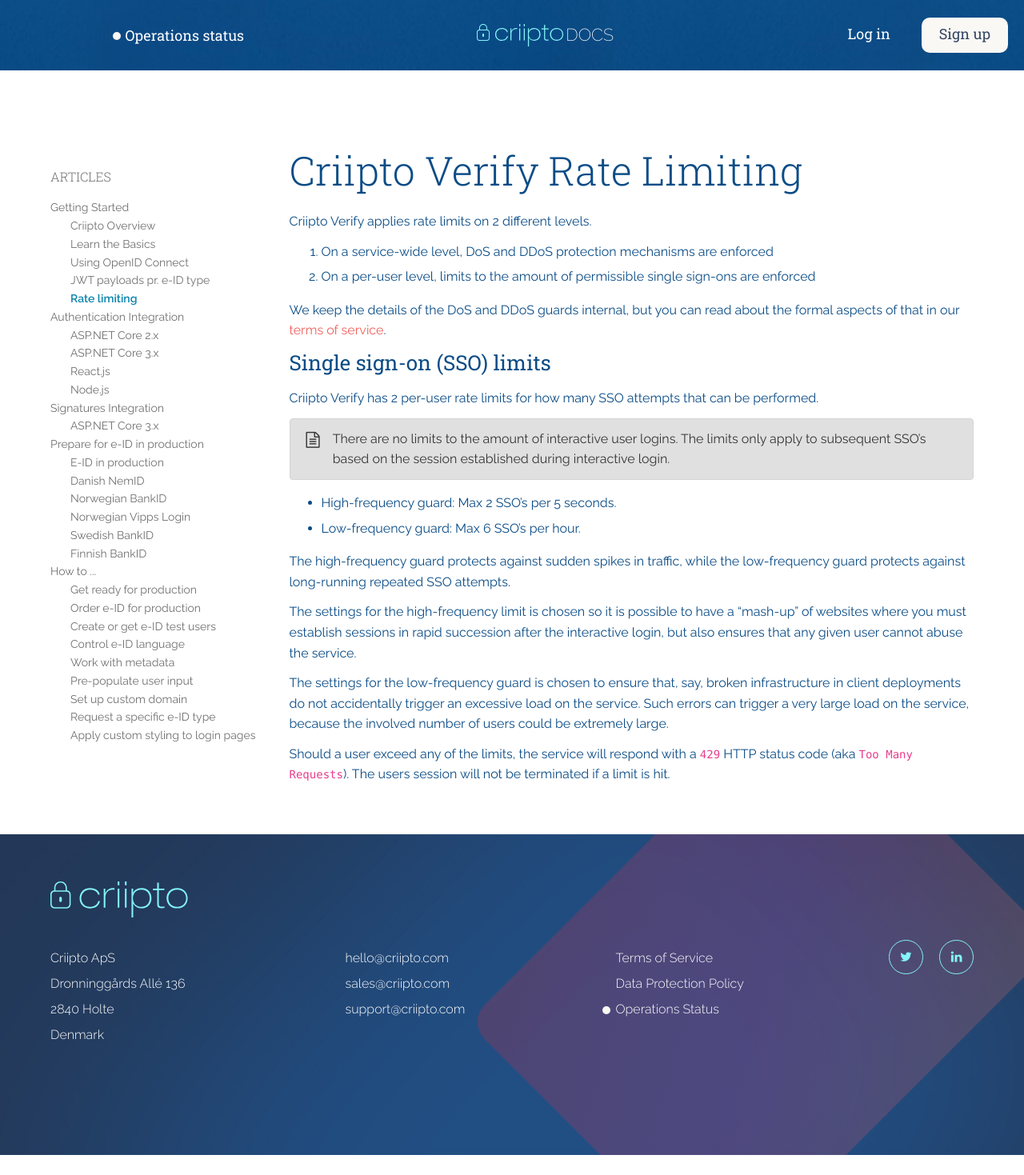
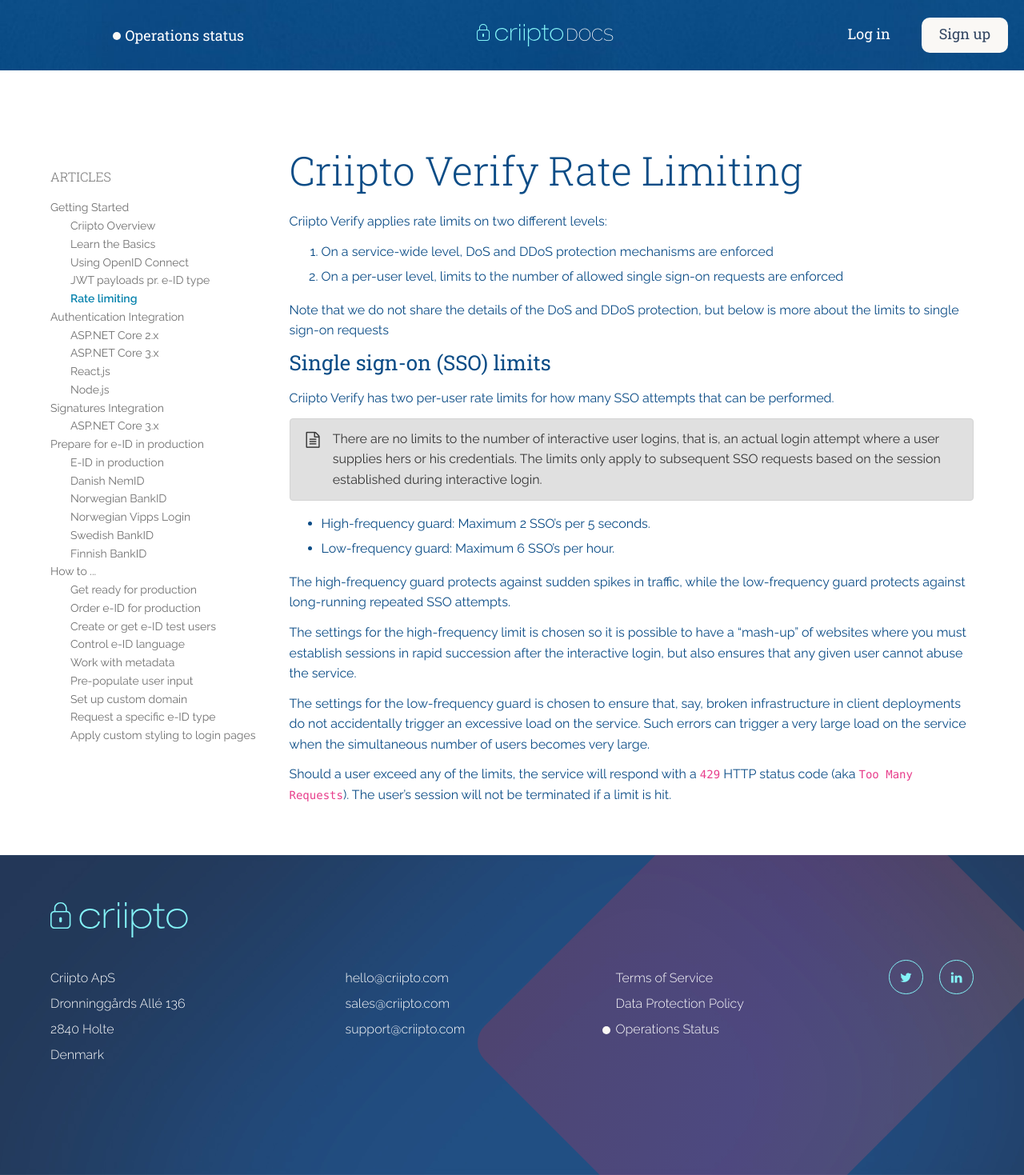
Before and after one commit to criipto/docs-old, a Jekyll site: the page built from getting-started/rate-limiting.md, in a window 1280 px wide. Shown: the whole page at 80% size. Built offline with Jekyll 4.4.1, drawn with Linux system fonts in a browser that asks for light colours; some web fonts are replaced; before the commit the page ends 1444 px from its top, so only the background shows below that.

Commit message:
Minor changes

```diff
--- a/getting-started/rate-limiting.md
+++ b/getting-started/rate-limiting.md
@@ -1,32 +1,33 @@
 ---
 title: Criipto Verify Rate Limiting
-description: Learn how Criipto Verify enforces rate limits.
+description: Learn more about SSO rate limiting.
 layout: article
 ---
 # Criipto Verify Rate Limiting
 
-Criipto Verify applies rate limits on 2 different levels.
+Criipto Verify applies rate limits on two different levels:
+
 1. On a service-wide level, DoS and DDoS protection mechanisms are enforced
-2. On a per-user level, limits to the amount of permissible single sign-ons are enforced
+2. On a per-user level, limits to the number of allowed single sign-on requests are enforced
 
-We keep the details of the DoS and DDoS guards internal, but you can read about the formal aspects of that in our [terms of service](https://www.criipto.com/tos#dos).
+Note that we do not share the details of the DoS and DDoS protection, but below is more about the limits to single sign-on requests
 
 ## Single sign-on (SSO) limits
-Criipto Verify has 2 per-user rate limits for how many SSO attempts that can be performed.
+Criipto Verify has two per-user rate limits for how many SSO attempts that can be performed.
 
 {% iconnote note %}
 
-There are no limits to the amount of interactive user logins. The limits only apply to subsequent SSO's based on the session established during interactive login.
+There are no limits to the number of interactive user logins, that is, an actual login attempt where a user supplies hers or his credentials. The limits only apply to subsequent SSO requests based on the session established during interactive login.
 
 {% endiconnote %}
 
-- High-frequency guard: Max 2 SSO's per 5 seconds.
-- Low-frequency guard: Max 6 SSO's per hour.
+- High-frequency guard: Maximum 2 SSO's per 5 seconds.
+- Low-frequency guard: Maximum 6 SSO's per hour.
 
 The high-frequency guard protects against sudden spikes in traffic, while the low-frequency guard protects against long-running repeated SSO attempts.
 
 The settings for the high-frequency limit is chosen so it is possible to have a "mash-up" of websites where you must establish sessions in rapid succession after the interactive login, but also ensures that any given user cannot abuse the service.
 
-The settings for the low-frequency guard is chosen to ensure that, say, broken infrastructure in client deployments do not accidentally trigger an excessive load on the service. Such errors can trigger a very large load on the service, because the involved number of users could be extremely large.
+The settings for the low-frequency guard is chosen to ensure that, say, broken infrastructure in client deployments do not accidentally trigger an excessive load on the service. Such errors can trigger a very large load on the service when the simultaneous number of users becomes very large.
 
-Should a user exceed any of the limits, the service will respond with a `429` HTTP status code (aka `Too Many Requests`). The users session will not be terminated if a limit is hit.
+Should a user exceed any of the limits, the service will respond with a `429` HTTP status code (aka `Too Many Requests`). The user's session will not be terminated if a limit is hit.
```
